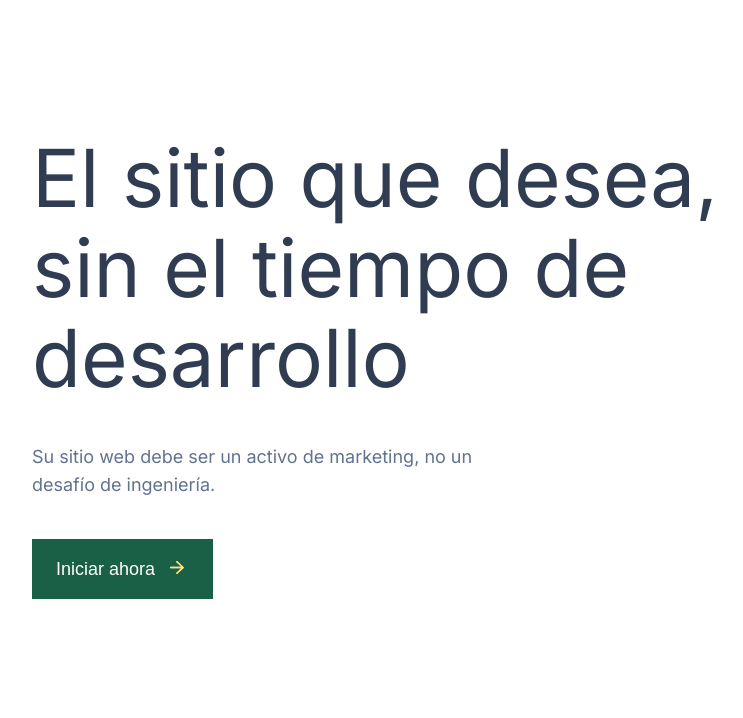
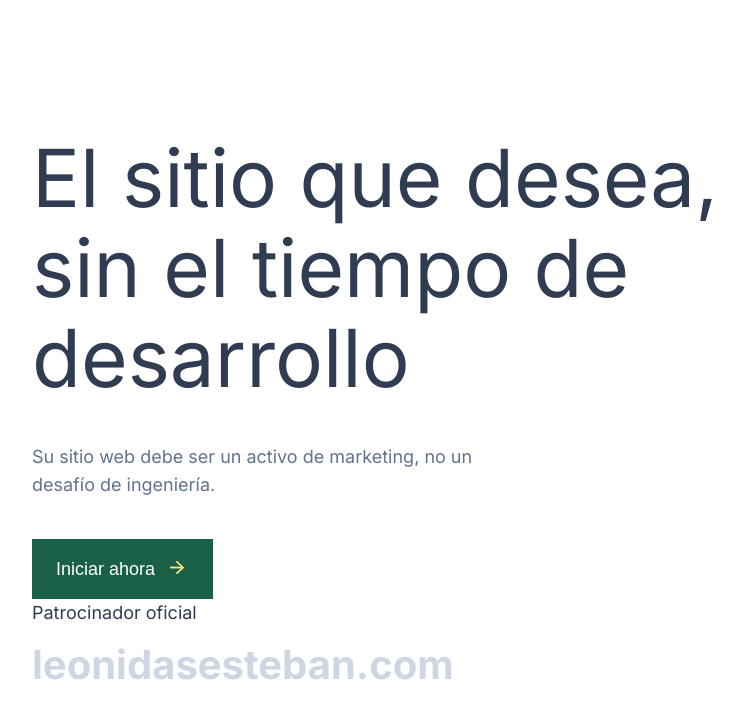
Before and after one commit to VictorTamayoBriones/hero-section, a React (Vite) app: page / in a window 1280 px wide. Shown: the top 718 px of the page, without its empty margins (118-861 px from the left). Built offline with nearby package versions, Linux system fonts and the light colour scheme.

Commit message:
feat: :sparkles: left part hero

```diff
--- a/src/App.tsx
+++ b/src/App.tsx
@@ -1,10 +1,14 @@
 import Hero from "./components/Hero/Hero"
+import Footer from "./components/Hero/components/Footer/Footer"
 import MainInfo from "./components/Hero/components/MainInfo/MainInfo"
 
 function App() {
   return (
     <Hero>
-      <MainInfo/>
+      <div className="left">
+        <MainInfo/>
+        <Footer/>
+      </div>
     </Hero>
   )
 }
--- a/src/components/Hero/components/Footer/Footer.tsx
+++ b/src/components/Hero/components/Footer/Footer.tsx
@@ -1,7 +1,11 @@
+import { FooterContainer } from "./footer.style"
 
 function Footer() {
   return (
-    <div>Footer</div>
+    <FooterContainer>
+      <p>Patrocinador oficial</p>
+      <h2>leonidasesteban.com</h2>
+    </FooterContainer>
   )
 }
 
--- /dev/null
+++ b/src/components/Hero/components/Footer/footer.style.tsx
@@ -0,0 +1,16 @@
+import styled from 'styled-components';
+import { theme } from '../../../../theme';
+
+export const FooterContainer = styled.footer`
+    display: flex;
+    flex-direction: column;
+    gap: 24px;
+    p{
+        font-size: 18px;
+        color: ${theme.grey_dark};
+    }
+    h2{
+        font-size: 40px;
+        color: ${theme.grey_light};
+    }
+`;
--- a/src/components/Hero/hero.style.tsx
+++ b/src/components/Hero/hero.style.tsx
@@ -4,4 +4,11 @@ export const HeroContainer = styled.div`
     width: 100vw;
     height: 100vh;
     padding: 133px 150px;
+
+    .left{
+        height: 100%;
+        display: flex;
+        flex-direction: column;
+        justify-content: space-between;
+    }
 `;
--- a/src/theme.tsx
+++ b/src/theme.tsx
@@ -5,5 +5,6 @@ export const theme = {
     green_light:"#469175",
     white:"#FFFFFF",
     grey_dark:"#303C51",
+    grey_light:"#CFD6E3",
     natural:"#62728F"
 }
```
